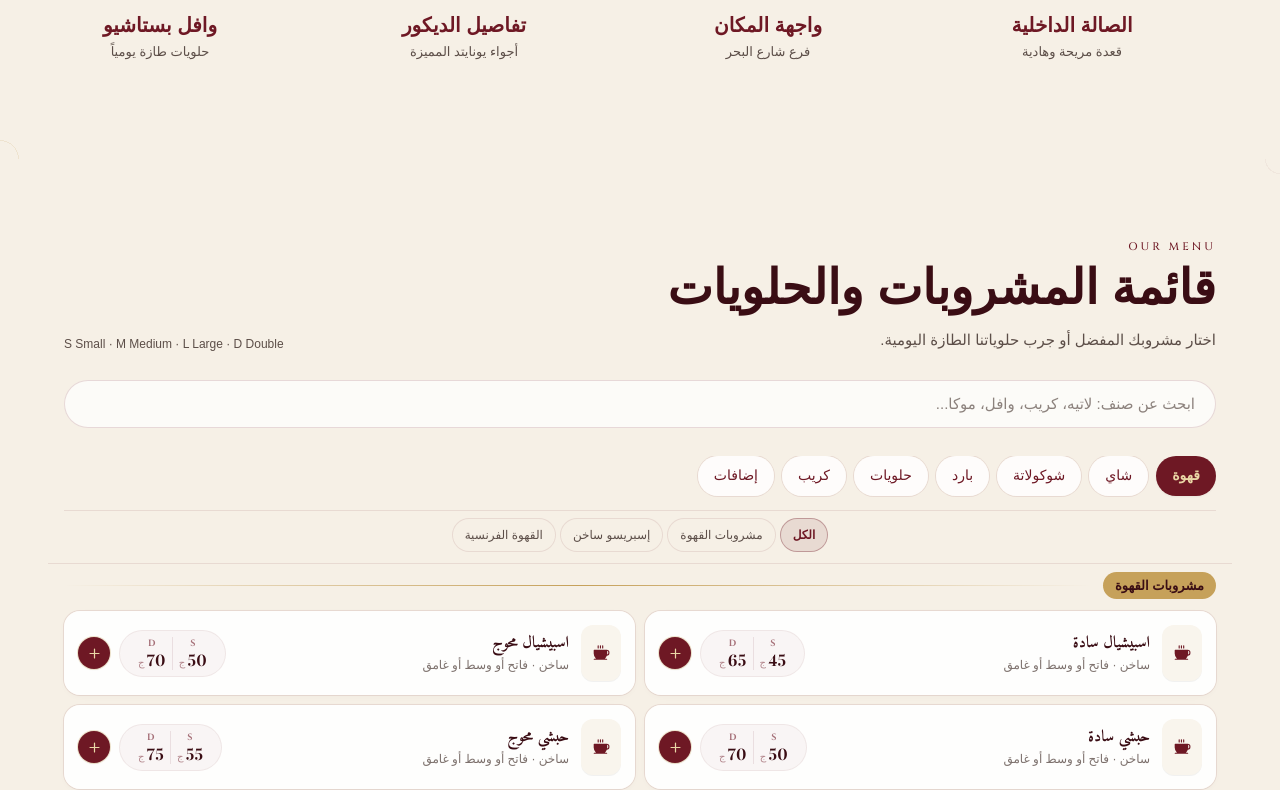
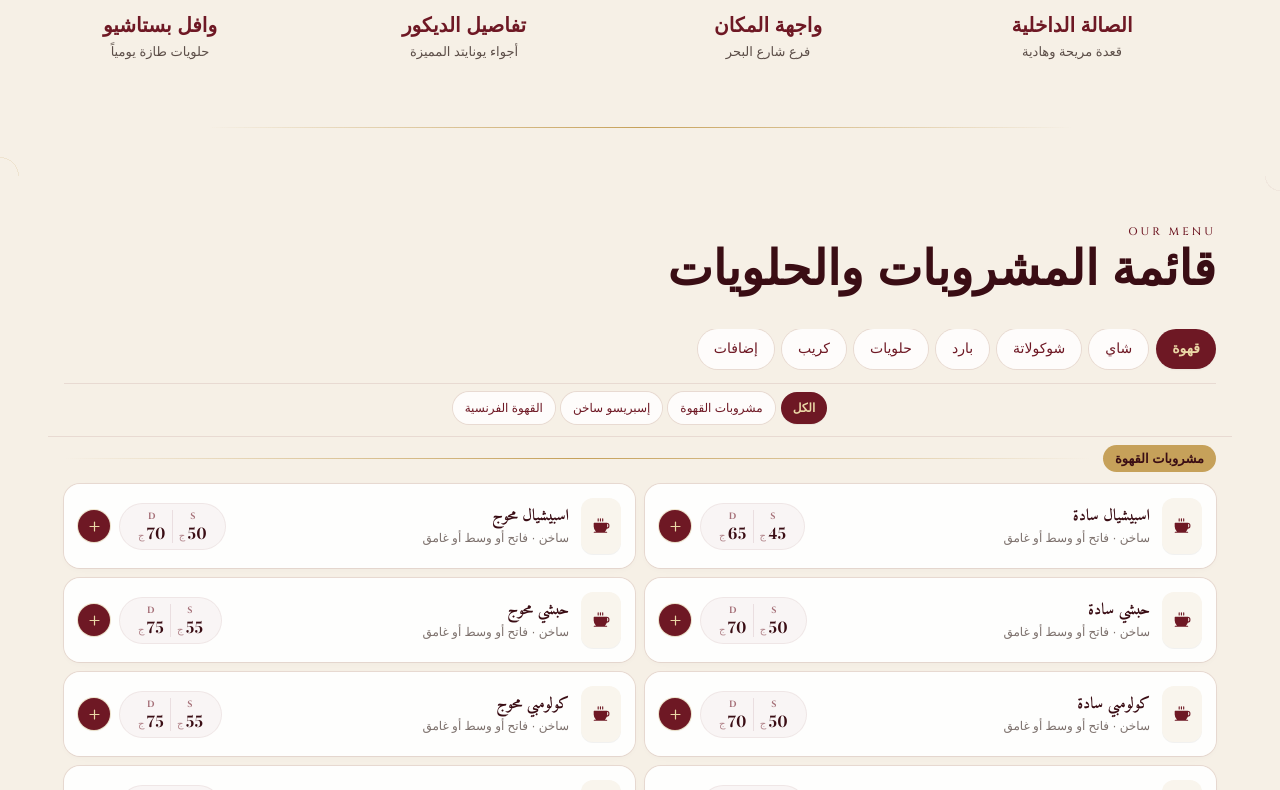
Before and after one commit to elboraey-jop/United, a Next.js app: page / in a window 1280 px wide. Shown: the part 1430-2220 px from the top of the page. Built offline with nearby package versions, Linux system fonts and the light colour scheme; a web font is replaced by a local one.

Commit message:
style: center divider line between atmosphere and menu, remove helper subtitles and search bar

```diff
--- a/src/components/Hero.tsx
+++ b/src/components/Hero.tsx
@@ -112,7 +112,7 @@ export function Hero() {
         <span aria-hidden className="gold-hairline block" />
       </section>
 
-      <section id="wall" className="paper-rings relative scroll-mt-[calc(4rem+env(safe-area-inset-top,0px))] px-4 py-14 sm:py-20">
+      <section id="wall" className="paper-rings relative scroll-mt-[calc(4rem+env(safe-area-inset-top,0px))] px-4 pt-14 pb-8 sm:pt-20 sm:pb-12">
         <div className="mx-auto max-w-6xl">
           <p className="font-latin text-[11px] tracking-[0.28em] text-wine">ATMOSPHERE</p>
           <h2 className="mt-2 text-4xl font-bold text-wine-deep sm:text-5xl">أجواء المكان</h2>
@@ -148,6 +148,9 @@ export function Hero() {
             ))}
           </div>
         </div>
+        <div className="mx-auto max-w-4xl px-4 mt-8 sm:mt-12">
+          <span aria-hidden className="gold-hairline block" />
+        </div>
       </section>
     </>
   );
--- a/src/components/MenuBook.tsx
+++ b/src/components/MenuBook.tsx
@@ -16,7 +16,6 @@ export type DraftOrder = {
 export function MenuBook({ onAdd }: { onAdd: (draft: DraftOrder) => void }) {
   const [category, setCategory] = useState<CategoryId>("coffee");
   const [subCategory, setSubCategory] = useState<string | null>(null);
-  const [query, setQuery] = useState("");
   const [draft, setDraft] = useState<MenuItem | null>(null);
   const stickyBarRef = useRef<HTMLDivElement | null>(null);
 
@@ -70,14 +69,12 @@ export function MenuBook({ onAdd }: { onAdd: (draft: DraftOrder) => void }) {
   }, [category]);
 
   const visible = useMemo(() => {
-    const q = query.trim();
     return MENU_ITEMS.filter((item) => {
-      const inCategory = q ? true : item.category === category;
-      const inSubCategory = q || !subCategory ? true : item.group === subCategory;
-      const matches = !q || item.name.includes(q) || item.group.includes(q) || item.note?.includes(q);
-      return inCategory && inSubCategory && matches;
+      const inCategory = item.category === category;
+      const inSubCategory = !subCategory ? true : item.group === subCategory;
+      return inCategory && inSubCategory;
     });
-  }, [category, subCategory, query]);
+  }, [category, subCategory]);
 
   const groups = useMemo(() => {
     const map = new Map<string, MenuItem[]>();
@@ -90,33 +87,15 @@ export function MenuBook({ onAdd }: { onAdd: (draft: DraftOrder) => void }) {
   }, [visible]);
 
   return (
-    <section id="menu" className="paper-rings relative scroll-mt-[calc(4rem+env(safe-area-inset-top,0px))] px-4 py-14 sm:py-20">
+    <section id="menu" className="paper-rings relative scroll-mt-[calc(4rem+env(safe-area-inset-top,0px))] px-4 pt-8 pb-14 sm:pt-12 sm:pb-20">
       <div className="mx-auto max-w-6xl">
-        <div className="flex flex-wrap items-end justify-between gap-4">
-          <div>
-            <p className="font-latin text-[11px] tracking-[0.28em] text-wine">OUR MENU</p>
-            <h2 className="mt-2 text-4xl font-bold text-wine-deep sm:text-5xl">قائمة المشروبات والحلويات</h2>
-            <p className="mt-3 max-w-md text-[15px] leading-8 text-ink-soft">
-              اختار مشروبك المفضل أو جرب حلوياتنا الطازة اليومية.
-            </p>
-          </div>
-          <p className="text-[12px] leading-6 text-ink-soft" dir="ltr">
-            S Small · M Medium · L Large · D Double
-          </p>
+        <div className="text-right">
+          <p className="font-latin text-[11px] tracking-[0.28em] text-wine">OUR MENU</p>
+          <h2 className="mt-1 text-4xl font-bold text-wine-deep sm:text-5xl">قائمة المشروبات والحلويات</h2>
         </div>
 
-        <label className="mt-6 block">
-          <span className="sr-only">ابحث في المنيو</span>
-          <input
-            value={query}
-            onChange={(event) => setQuery(event.target.value)}
-            placeholder="ابحث عن صنف: لاتيه، كريب، وافل، موكا..."
-            className="h-12 w-full rounded-full border border-wine/15 bg-white/70 px-5 text-[15px] outline-none placeholder:text-ink-soft/70 focus:border-gold"
-          />
-        </label>
-
         <div ref={stickyBarRef} aria-hidden className="h-0 w-0" />
-        <div className="sticky top-[calc(4rem+env(safe-area-inset-top))] z-30 -mx-4 mt-4 border-b border-wine/10 bg-[#f6f0e6]/95 px-4 py-3 backdrop-blur">
+        <div className="sticky top-[calc(4rem+env(safe-area-inset-top))] z-30 -mx-4 mt-6 border-b border-wine/10 bg-[#f6f0e6]/95 px-4 py-3 backdrop-blur">
           <div className="flex gap-2 overflow-x-auto hide-scroll pb-1">
             {categories.map((item) => (
               <button
@@ -125,11 +104,10 @@ export function MenuBook({ onAdd }: { onAdd: (draft: DraftOrder) => void }) {
                 onClick={() => {
                   setCategory(item.id);
                   setSubCategory(null);
-                  setQuery("");
                   scrollToCategories();
                 }}
                 className={`h-10 shrink-0 rounded-full px-4 text-[14px] font-medium transition-colors ${
-                  !query && category === item.id
+                  category === item.id
                     ? "bg-wine text-gold-soft shadow-xs font-semibold"
                     : "bg-white/80 text-wine ring-1 ring-wine/10 hover:bg-white"
                 }`}
@@ -139,7 +117,7 @@ export function MenuBook({ onAdd }: { onAdd: (draft: DraftOrder) => void }) {
             ))}
           </div>
 
-          {!query && availableSubCategories.length > 1 && (
+          {availableSubCategories.length > 1 && (
             <div className="mt-2.5 flex flex-wrap justify-center gap-1.5 border-t border-wine/10 pt-2">
               <button
                 type="button"
@@ -149,8 +127,8 @@ export function MenuBook({ onAdd }: { onAdd: (draft: DraftOrder) => void }) {
                 }}
                 className={`h-8 shrink-0 rounded-full px-3 text-[12px] font-medium transition-colors ${
                   subCategory === null
-                    ? "bg-wine/10 text-wine ring-1 ring-wine/40 font-semibold"
-                    : "bg-transparent text-ink-soft ring-1 ring-wine/10 hover:text-wine hover:bg-white/60"
+                    ? "bg-wine text-gold-soft shadow-2xs font-semibold"
+                    : "bg-white/80 text-wine ring-1 ring-wine/10 hover:bg-white"
                 }`}
               >
                 الكل
@@ -165,8 +143,8 @@ export function MenuBook({ onAdd }: { onAdd: (draft: DraftOrder) => void }) {
                   }}
                   className={`h-8 shrink-0 rounded-full px-3 text-[12px] font-medium transition-colors ${
                     subCategory === group
-                      ? "bg-wine/10 text-wine ring-1 ring-wine/40 font-semibold"
-                      : "bg-transparent text-ink-soft ring-1 ring-wine/10 hover:text-wine hover:bg-white/60"
+                      ? "bg-wine text-gold-soft shadow-2xs font-semibold"
+                      : "bg-white/80 text-wine ring-1 ring-wine/10 hover:bg-white"
                   }`}
                 >
                   {group}
@@ -192,11 +170,18 @@ export function MenuBook({ onAdd }: { onAdd: (draft: DraftOrder) => void }) {
                     item.category === "cocoa";
 
                   return (
-                    <button
+                    <div
                       key={item.id}
-                      type="button"
+                      role="button"
+                      tabIndex={0}
                       onClick={() => setDraft(item)}
-                      className="group relative flex items-center justify-between gap-3 rounded-2xl bg-white/90 p-3 sm:p-3.5 text-right shadow-[0_2px_8px_-2px_rgba(58,13,20,0.04)] ring-1 ring-wine/10 transition-all duration-200 hover:bg-white hover:ring-gold/60 hover:shadow-[0_8px_20px_-4px_rgba(58,13,20,0.08)] active:scale-[0.99]"
+                      onKeyDown={(e) => {
+                        if (e.key === "Enter" || e.key === " ") {
+                          e.preventDefault();
+                          setDraft(item);
+                        }
+                      }}
+                      className="group relative flex items-center justify-between gap-3 rounded-2xl bg-white/90 p-3 sm:p-3.5 text-right shadow-[0_2px_8px_-2px_rgba(58,13,20,0.04)] ring-1 ring-wine/10 transition-all duration-200 hover:bg-white hover:ring-gold/60 hover:shadow-[0_8px_20px_-4px_rgba(58,13,20,0.08)] active:scale-[0.99] cursor-pointer select-none"
                     >
                       <div className="flex items-center gap-2.5 sm:gap-3 min-w-0 flex-1">
                         {/* مصغرة صورة المنتج (مستطيل طولي بأطراف دائرية) */}
@@ -246,11 +231,19 @@ export function MenuBook({ onAdd }: { onAdd: (draft: DraftOrder) => void }) {
                           ))}
                         </div>
 
-                        <span className="grid h-8 w-8 shrink-0 place-items-center rounded-full bg-wine text-gold-soft shadow-xs ring-1 ring-gold/30 transition-all duration-200 group-hover:scale-105 group-hover:bg-wine-deep group-active:scale-95">
+                        <button
+                          type="button"
+                          aria-label={`إضافة ${item.name} إلى السلة`}
+                          onClick={(e) => {
+                            e.stopPropagation();
+                            onAdd({ item, size: item.sizes[0], qty: 1 });
+                          }}
+                          className="grid h-8 w-8 shrink-0 place-items-center rounded-full bg-wine text-gold-soft shadow-xs ring-1 ring-gold/30 transition-all duration-200 hover:scale-110 hover:bg-wine-deep active:scale-95"
+                        >
                           <Plus size={13} weight="bold" />
-                        </span>
+                        </button>
                       </div>
-                    </button>
+                    </div>
                   );
                 })}
               </div>
@@ -279,7 +272,37 @@ function Picker({
   const [sizeLabel, setSizeLabel] = useState("");
   const [option, setOption] = useState("");
   const [qty, setQty] = useState(1);
+  const [activeSlide, setActiveSlide] = useState(0);
+  const carouselRef = useRef<HTMLDivElement | null>(null);
   const dragControls = useDragControls();
+
+  const scrollToSlide = (idx: number) => {
+    if (!carouselRef.current) return;
+    const items = carouselRef.current.querySelectorAll<HTMLElement>("[data-slide]");
+    if (items[idx]) {
+      items[idx].scrollIntoView({ behavior: "smooth", inline: "center", block: "nearest" });
+      setActiveSlide(idx);
+    }
+  };
+
+  const handleScroll = () => {
+    if (!carouselRef.current) return;
+    const container = carouselRef.current;
+    const items = container.querySelectorAll<HTMLElement>("[data-slide]");
+    const containerCenter = container.getBoundingClientRect().left + container.offsetWidth / 2;
+    let closestIdx = 0;
+    let minDiff = Infinity;
+    items.forEach((itemEl, idx) => {
+      const rect = itemEl.getBoundingClientRect();
+      const itemCenter = rect.left + rect.width / 2;
+      const diff = Math.abs(containerCenter - itemCenter);
+      if (diff < minDiff) {
+        minDiff = diff;
+        closestIdx = idx;
+      }
+    });
+    setActiveSlide(closestIdx);
+  };
 
   const size = item?.sizes.find((entry) => entry.label === sizeLabel) ?? item?.sizes[0];
   const isDrink = item ? ["coffee", "tea", "cocoa", "cold"].includes(item.category) : false;
@@ -305,7 +328,7 @@ function Picker({
                 onClose();
               }
             }}
-            className="relative w-full max-w-md rounded-t-[28px] bg-[#f8f3eb] p-4 sm:p-5 pb-[max(1.25rem,env(safe-area-inset-bottom))] shadow-2xl sm:rounded-3xl"
+            className="relative w-full max-w-md max-h-[92dvh] overflow-y-auto rounded-t-[28px] bg-[#f8f3eb] p-4 sm:p-5 pb-[max(1.25rem,env(safe-area-inset-bottom))] shadow-2xl sm:rounded-3xl"
             data-lenis-prevent
           >
             {/* Grab handle for sheet */}
@@ -340,40 +363,34 @@ function Picker({
 
             {/* 3 Swipeable Image Placeholders (Vintage Frame) */}
             <div className="mt-2.5">
-              <div className="flex snap-x snap-mandatory gap-3 overflow-x-auto hide-scroll pb-1 px-1 justify-center">
-                {[1, 2, 3].map((num) => (
+              <div
+                ref={carouselRef}
+                onScroll={handleScroll}
+                className="flex snap-x snap-mandatory gap-4 overflow-x-auto hide-scroll py-2 px-[calc(50%-102px)] sm:px-[calc(50%-118px)] items-center"
+              >
+                {[1, 2, 3].map((num, idx) => (
                   <div
                     key={num}
-                    className="group/frame relative aspect-[632/895] h-32 sm:h-40 shrink-0 snap-center transition-transform duration-200"
+                    data-slide
+                    onClick={() => scrollToSlide(idx)}
+                    className={`group/frame relative aspect-[632/895] h-72 sm:h-84 shrink-0 snap-center transition-all duration-300 cursor-pointer ${
+                      activeSlide === idx
+                        ? "scale-100 opacity-100 drop-shadow-[0_16px_24px_rgba(58,13,20,0.22)]"
+                        : "scale-90 opacity-55 drop-shadow-md"
+                    }`}
                   >
                     {/* Inner Artwork / Content Canvas (fits inside the frame window) */}
-                    <div className="absolute top-[15.2%] bottom-[15.8%] left-[18.8%] right-[18.8%] flex flex-col items-center justify-center bg-[#faf6ee] p-1.5 text-center overflow-hidden">
+                    <div className="absolute top-[15.2%] bottom-[15.8%] left-[18.8%] right-[18.8%] flex flex-col items-center justify-center bg-[#faf6ee] p-2 text-center overflow-hidden">
                       {/* Subtle vintage texture / lighting */}
                       <div className="absolute inset-0 bg-gradient-to-b from-[#fbf8f0] via-transparent to-[#f2e7d3]/70 pointer-events-none" />
 
                       {/* Inner gold hairline */}
-                      <div className="absolute inset-1 border border-[#c6a15a]/30 pointer-events-none" />
+                      <div className="absolute inset-1.5 border border-[#c6a15a]/30 pointer-events-none rounded-sm" />
 
-                      {/* Photo counter badge */}
-                      <span className="absolute top-1 left-1 rounded-full bg-[#f4ebd9]/95 px-1 py-0.5 font-latin text-[7px] font-bold text-wine-deep border border-[#c6a15a]/40 shadow-2xs">
-                        0{num}/03
-                      </span>
-
-                      {/* Icon Crest */}
-                      <div className="relative grid h-9 w-9 sm:h-10 sm:w-10 place-items-center rounded-full bg-white text-wine ring-1.5 ring-[#c6a15a] shadow-xs transition-transform group-hover/frame:scale-105">
-                        {isDrink ? <Coffee size={18} weight="fill" /> : <Cake size={18} weight="fill" />}
+                      {/* Icon Crest Only */}
+                      <div className="relative grid h-20 w-20 sm:h-24 sm:w-24 place-items-center rounded-full bg-white text-wine ring-2 ring-[#c6a15a] shadow-xs transition-transform group-hover/frame:scale-105">
+                        {isDrink ? <Coffee size={42} weight="fill" /> : <Cake size={42} weight="fill" />}
                       </div>
-
-                      {/* Labels */}
-                      <span className="relative mt-1 font-display text-[10px] sm:text-[11px] font-bold text-wine-deep text-center px-1 line-clamp-1">
-                        {item.group}
-                      </span>
-                      <span className="relative text-[9px] font-semibold text-wine line-clamp-1">
-                        {item.name}
-                      </span>
-                      <span className="relative mt-0.5 font-latin text-[6px] tracking-[0.18em] text-[#8d6728] font-bold">
-                        UNITED CAFFEINE
-                      </span>
                     </div>
 
                     {/* Clean Isolated Antique Gilded Picture Frame Overlay */}
@@ -387,10 +404,18 @@ function Picker({
               </div>
 
               {/* Swipe dots */}
-              <div className="flex justify-center gap-1.5 pt-1">
-                <span className="h-1.5 w-3.5 rounded-full bg-wine" />
-                <span className="h-1.5 w-1.5 rounded-full bg-wine/25" />
-                <span className="h-1.5 w-1.5 rounded-full bg-wine/25" />
+              <div className="flex justify-center items-center gap-1.5 pt-1.5">
+                {[0, 1, 2].map((idx) => (
+                  <button
+                    key={idx}
+                    type="button"
+                    onClick={() => scrollToSlide(idx)}
+                    aria-label={`صورة ${idx + 1}`}
+                    className={`h-1.5 rounded-full transition-all duration-300 ${
+                      activeSlide === idx ? "w-5 bg-wine" : "w-1.5 bg-wine/25 hover:bg-wine/40"
+                    }`}
+                  />
+                ))}
               </div>
             </div>
 
```
Also changed, not shown: public/media/rococo-gold-frame-clean.png.
